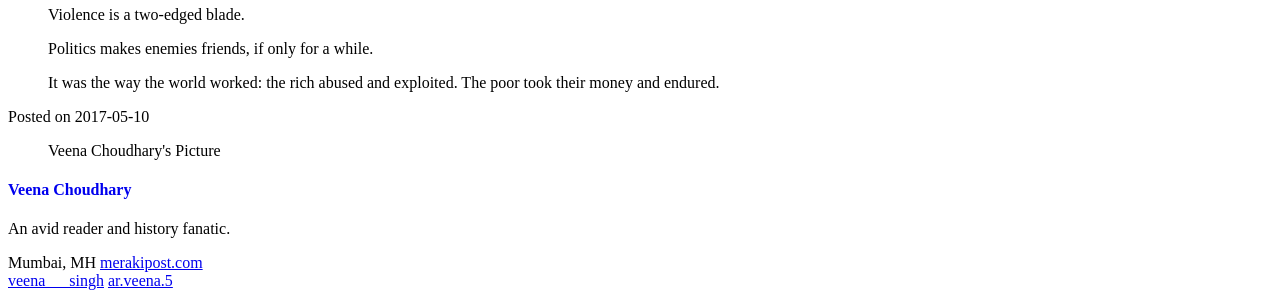
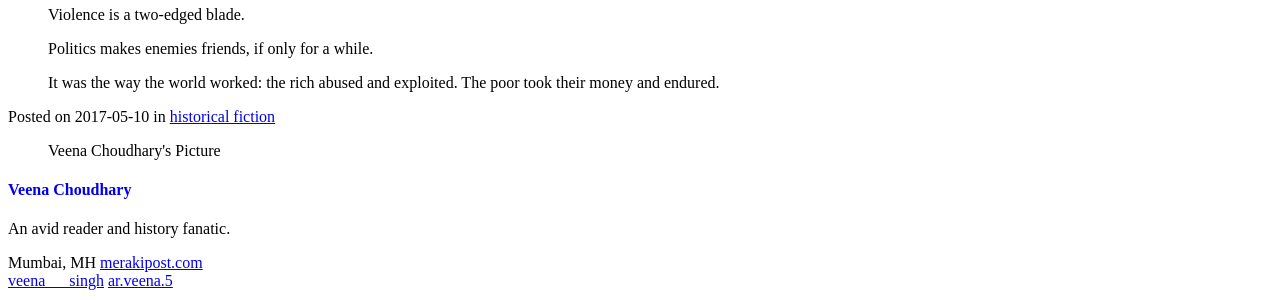
Before and after one commit to studiolampblack/puretypo, a Jekyll site: the page built from _posts/2017-05-10-ashoka-lion-maurya.md, in a window 1280 px wide. Shown: the part 1520-1820 px from the top of the page. Built offline with Jekyll 4.4.1, drawn with Linux system fonts in a browser that asks for light colours; nearby versions of some CDN libraries; comment, search, counter and statistics services are not loaded.

Commit message:
Add tag to Ashoka, Lion of Maurya

```diff
--- a/_posts/2017-05-10-ashoka-lion-maurya.md
+++ b/_posts/2017-05-10-ashoka-lion-maurya.md
@@ -3,6 +3,7 @@ title: Ashoka, Lion of Maurya
 subtitle: Ashok K. Banker
 date: 2017-05-10 17:00
 tags:
+- historical fiction
 image: assets/postimages/ashokalionofmaurya.jpg
 ---
 
```
